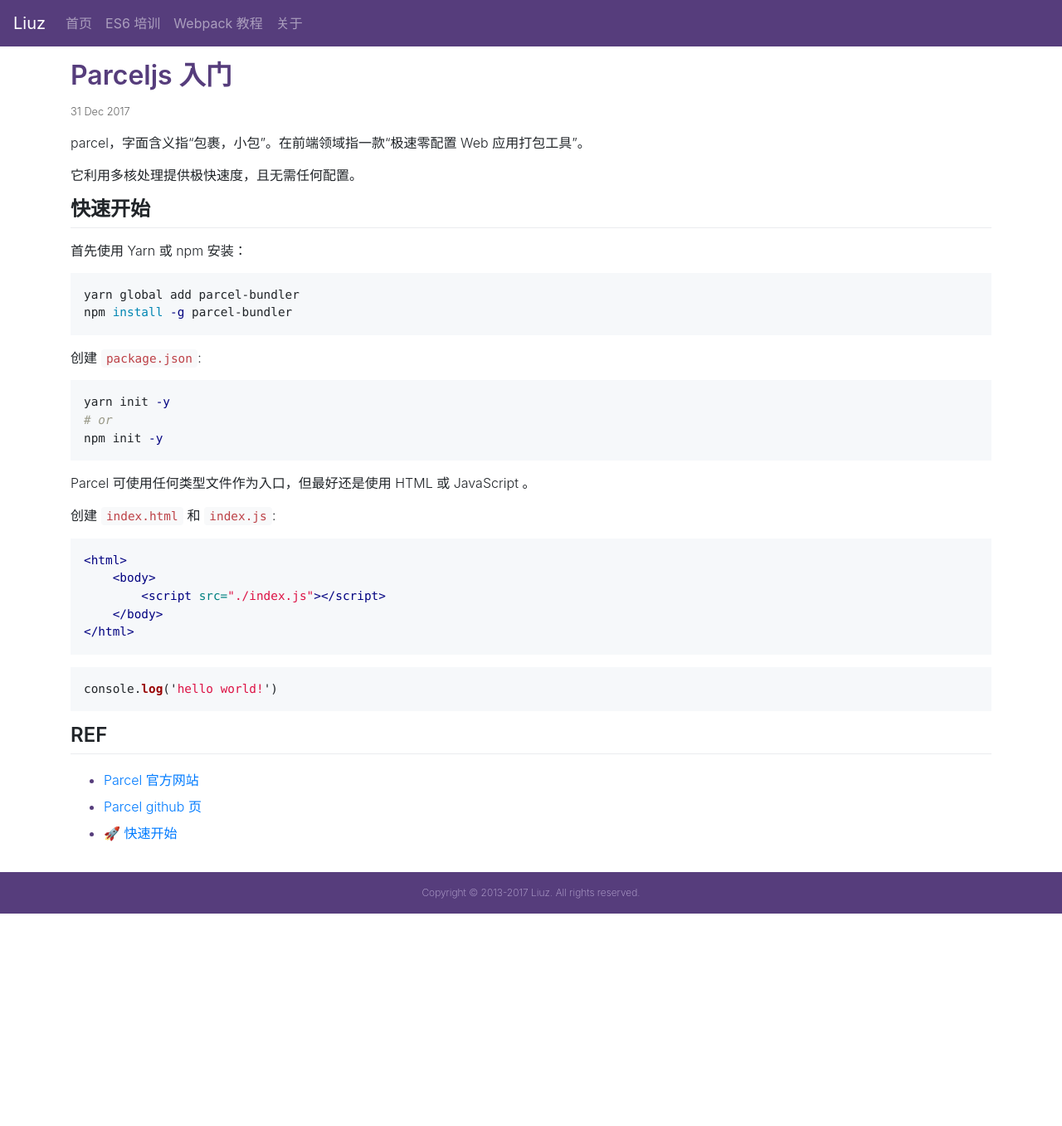
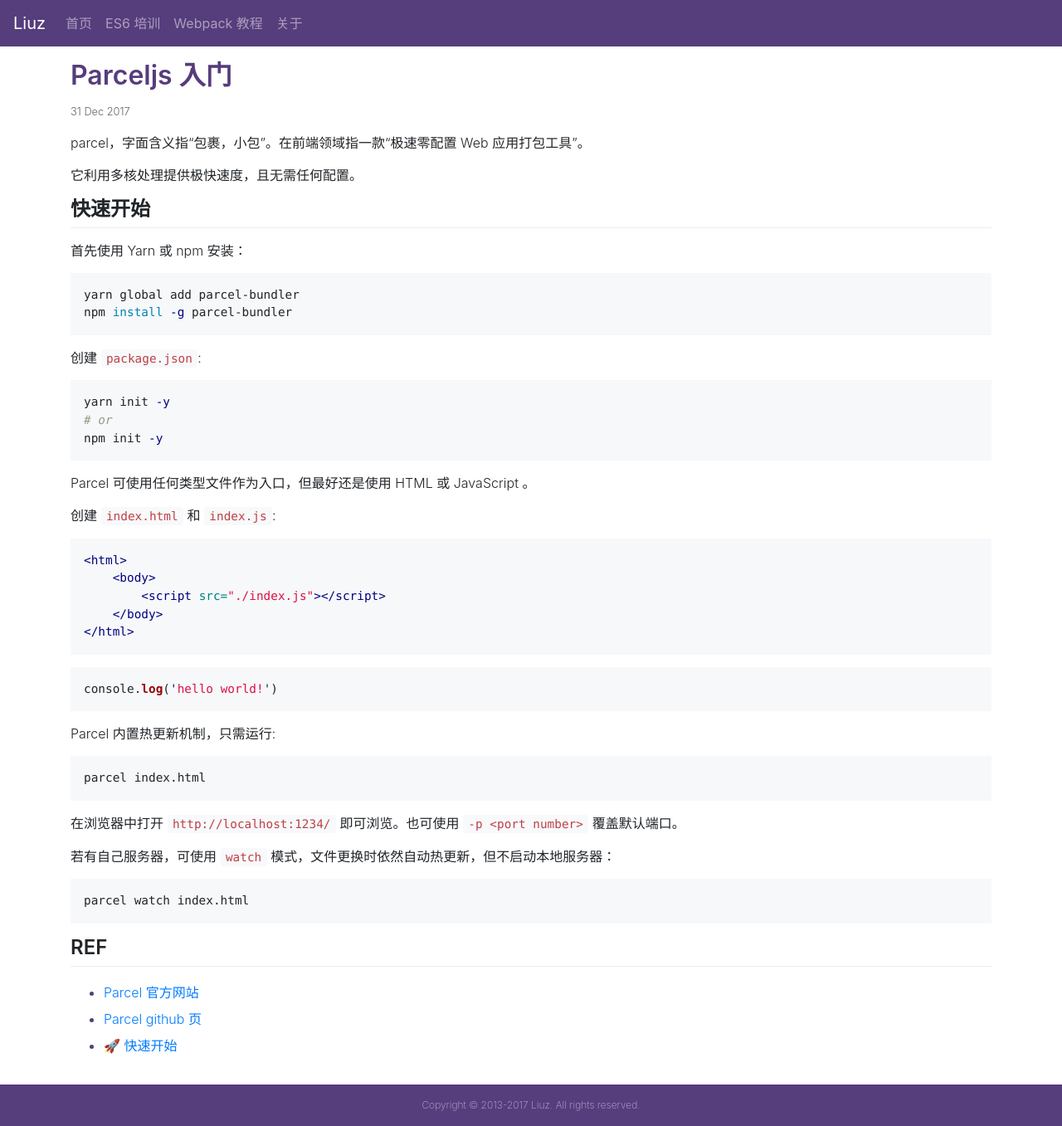
Before and after one commit to liuzhuan/liuzhuan.github.io, a Jekyll site: the page built from _posts/2017-12-31-parceljs-primer.md, in a window 1280 px wide. Shown: the whole page at 83% size. Built offline with Jekyll 4.4.1, drawn with Linux system fonts in a browser that asks for light colours; nearby versions of some CDN libraries; before the commit the page ends 1101 px from its top, so only the background shows below that.

Commit message:
update(parcel): adding parcel command

````diff
--- a/_posts/2017-12-31-parceljs-primer.md
+++ b/_posts/2017-12-31-parceljs-primer.md
@@ -41,6 +41,20 @@
 console.log('hello world!')
 ```
 
+Parcel 内置热更新机制，只需运行:
+
+```sh
+parcel index.html
+```
+
+在浏览器中打开 `http://localhost:1234/` 即可浏览。也可使用 `-p <port number>` 覆盖默认端口。
+
+若有自己服务器，可使用 `watch` 模式，文件更换时依然自动热更新，但不启动本地服务器：
+
+```sh
+parcel watch index.html
+```
+
 ## REF
 
 - [Parcel 官方网站][home]
````
